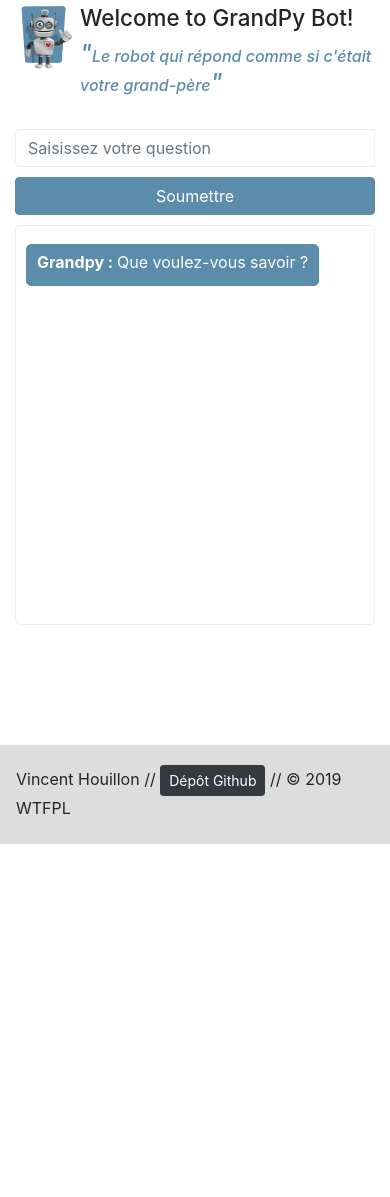
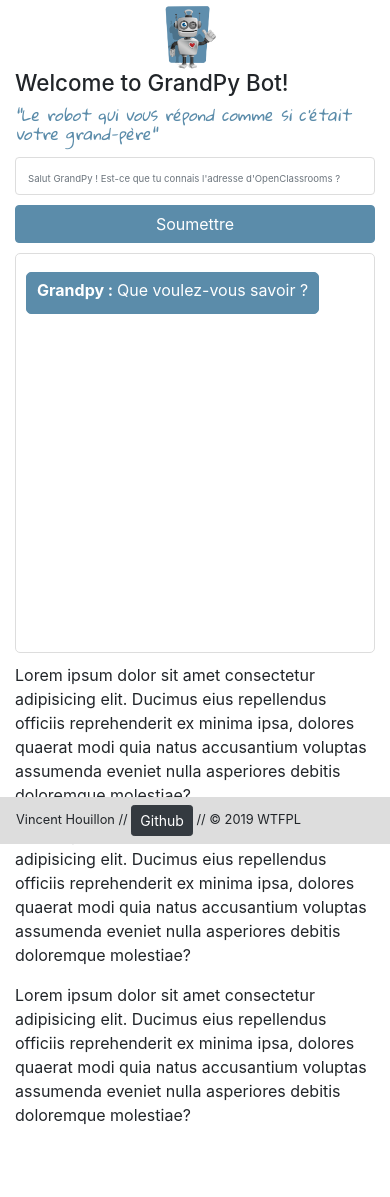
Before and after one commit to vincenthouillon/grandpy_bot, a Flask app: page / in a window 390 px wide. Before the commit the page ends 844 px from the top, so only its background shows below. Run offline with Flask 2, Linux system fonts and the light colour scheme; some libraries are stand-ins or nearby versions.

Commit message:
improvement of the homepage and CSS in less

```diff
--- a/grandpy/static/css/style.css
+++ b/grandpy/static/css/style.css
@@ -1,82 +1,97 @@
+body {
+  margin-bottom: 70px;
+}
 .navbar {
   background-color: #dddddd;
-    padding-top     : 20px;
 }
-
+.navbar p {
+  margin-bottom: 0;
+}
 .form-control {
-    border       : 1px solid #eee;
+  border: 1px solid #dddddd;
   margin-bottom: 10px;
 }
-
 .btn-primary {
   background-color: #5b8caa;
-    border-color    : #5b8caa;
+  border-color: #5b8caa;
 }
-
 .btn-primary:hover {
   background-color: #4a7187;
-    border-color    : #4a7187;
+  border-color: #4a7187;
 }
-
 #robot {
   width: 140px;
   float: left;
+  margin-bottom: -20px;
 }
-
-h1 {
+header h1 {
   padding-top: 44px;
 }
-
 header h2 {
-    color     : #5b8caa;
+  color: #5b8caa;
   font-style: italic;
-    font-size : 1.3em;
-
+  font-size: 1.2em;
+  font-family: 'Gloria Hallelujah', cursive;
 }
-
-header h2:before {
-    content  : '"';
-    font-size: 1.5em;
+input::placeholder {
+  font-size: 0.8em;
 }
-
-header h2:after {
-    content  : '"';
-    font-size: 1.5em;
+#discuss {
+  text-align: justify;
+  overflow: auto;
+  height: 400px;
+  border: 1px solid #dddddd;
+  border-radius: 5px;
+  padding: 10px;
+  margin: 10px 0;
 }
-
-#discuss {
-    text-align   : justify;
-    overflow     : auto;
-    height       : 400px;
-    border       : 1px solid #eee;
+.msg {
+  padding: 10px 10px 0 10px;
+  line-height: 14px;
+  margin: 8px 0;
+  border: 1px solid #5b8caa;
+  background-color: #5b8caa;
+  color: white;
   border-radius: 5px;
-    padding      : 10px;
-    margin       : 10px 0;
+  display: inline-block;
 }
-
-.msg {
-    padding         : 10px 10px 0 10px;
-    line-height     : 14px;
-    margin          : 8px 0;
-    border          : 1px solid #5b8caa;
-    background-color: #5b8caa;
-    color           : white;
-    border-radius   : 5px;
-    display         : inline-block;
-}
-
 @media screen and (max-width: 768px) {
   #robot {
-        width     : 60px;
-        margin    : 0;
+    width: 100px;
   }
-
   h1 {
-        font-size  : 1.4em;
-        padding-top: 5px;
+    font-size: 1.4em;
+    margin-top: -20px;
   }
-
   header h2 {
     font-size: 1em;
   }
+  input::placeholder {
+    font-size: 0.6em;
   }
+}
+@media screen and (max-width: 576px) {
+  header p {
+    text-align: center;
+    width: 80%;
+  }
+  input::placeholder {
+    font-size: 0.6em;
+  }
+  #robot {
+    width: 60px;
+    position: absolute;
+  }
+  h1 {
+    font-size: 1.4em;
+    margin-top: 10px;
+  }
+  header h2 {
+    font-size: 1em;
+    margin-bottom: -10px;
+  }
+  footer p {
+    font-size: 0.8em;
+  }
+}
+/*# sourceMappingURL=style.css.map */
--- /dev/null
+++ b/grandpy/static/css/style.less
@@ -0,0 +1,122 @@
+@blue     : #5b8caa;
+@darkblue : #4a7187;
+@lightgrey: #dddddd;
+
+body {
+    margin-bottom: 70px;
+}
+
+.navbar {
+    background-color: @lightgrey;
+    p {
+        margin-bottom: 0;
+    }
+}
+
+.form-control {
+    border       : 1px solid @lightgrey;
+    margin-bottom: 10px;
+}
+
+.btn-primary {
+    background-color: @blue;
+    border-color    : @blue;
+    &:hover {
+        background-color: @darkblue;
+        border-color    : @darkblue;
+    }
+}
+
+#robot {
+    width        : 140px;
+    float        : left;
+    margin-bottom: -20px;
+}
+
+header h1 {
+    padding-top: 44px;
+}
+
+header h2 {
+    color      : @blue;
+    font-style : italic;
+    font-size  : 1.2em;
+    font-family: 'Gloria Hallelujah', cursive;
+}
+
+input::placeholder {
+    font-size: 0.8em;
+}
+
+#discuss {
+    text-align   : justify;
+    overflow     : auto;
+    height       : 400px;
+    border       : 1px solid @lightgrey;
+    border-radius: 5px;
+    padding      : 10px;
+    margin       : 10px 0;
+}
+
+.msg {
+    padding         : 10px 10px 0 10px;
+    line-height     : 14px;
+    margin          : 8px 0;
+    border          : 1px solid @blue;
+    background-color: @blue;
+    color           : white;
+    border-radius   : 5px;
+    display         : inline-block;
+}
+
+@media screen and (max-width: 768px) {
+
+    #robot {
+        width: 100px;
+    }
+
+    h1 {
+        font-size : 1.4em;
+        margin-top: -20px;
+    }
+
+    header h2 {
+        font-size: 1em;
+    }
+
+    input::placeholder {
+        font-size: 0.6em;
+    }
+}
+
+
+@media screen and (max-width: 576px) {
+
+    header p {
+        text-align: center;
+        width     : 80%;
+    }
+
+    input::placeholder {
+        font-size: 0.6em;
+    }
+
+    #robot {
+        width   : 60px;
+        position: absolute;
+    }
+
+    h1 {
+        font-size : 1.4em;
+        margin-top: 10px;
+    }
+
+    header h2 {
+        font-size    : 1em;
+        margin-bottom: -10px;
+    }
+
+    footer p {
+        font-size: 0.8em;
+    }
+}
--- a/grandpy/templates/index.html
+++ b/grandpy/templates/index.html
@@ -8,6 +8,8 @@
     <link rel="stylesheet" href="https://stackpath.bootstrapcdn.com/bootstrap/4.3.1/css/bootstrap.min.css" integrity="sha384-ggOyR0iXCbMQv3Xipma34MD+dH/1fQ784/j6cY/iJTQUOhcWr7x9JvoRxT2MZw1T"
         crossorigin="anonymous">
     <link rel="stylesheet" href="../static/css/style.css">
+    <link href="https://fonts.googleapis.com/css?family=Gloria+Hallelujah" rel="stylesheet">
+    <link rel="icon" type="image/png" href="../static/img/hv01-white.png">
     <title>Grandpy Bot</title>
 </head>
 
@@ -15,21 +17,23 @@
     <div class="container">
         <header>
             <div class="row">
-                <div class="col-xl-2 col-lg-2 col-md-3 col-2">
-                    <img id="robot" src="../static/img/robot.png" alt="robot clipart">
+                <div class="col-xl-2 col-lg-2 col-md-3 col-sm-3 col-12">
+                    <p>
+                        <img id="robot" src="../static/img/robot.png" alt="robot clipart">
+                    </p>
                 </div>
-                <div class="col-xl-10 col-lg-10 col-md-9 col-10">
+                <div class="col-xl-10 col-lg-10 col-md-9 col-sm-9 col-12 col-12">
                     <h1>Welcome to GrandPy Bot!</h1>
-                    <h2>Le robot qui répond comme si c'était votre grand-père</h2>
+                    <h2>"Le robot qui vous répond comme si c'était votre grand-père"</h2>
                 </div>
             </div>
             <br>
             <form>
                 <div class="row">
-                    <div class="col-lg-10 col-sm-12">
-                        <input type="text" class="form-control" placeholder="Saisissez votre question">
+                    <div class="col-lg-10 col-md-10 col-sm-9">
+                        <input type="text" class="form-control" placeholder="Salut GrandPy ! Est-ce que tu connais l'adresse d'OpenClassrooms ?">
                     </div>
-                    <div class="col-lg-2">
+                    <div class="col-lg-2 col-md-2 col-sm-3">
                         <button type="submit" class="btn btn-primary btn-block">Soumettre</button>
                     </div>
                 </div>
@@ -43,13 +47,16 @@
                 <p><strong>Grandpy : </strong>Que voulez-vous savoir ?</p>
             </div>
         </div>
+
+    <p>Lorem ipsum dolor sit amet consectetur adipisicing elit. Ducimus eius repellendus officiis reprehenderit ex minima ipsa, dolores quaerat modi quia natus accusantium voluptas assumenda eveniet nulla asperiores debitis doloremque molestiae?</p>
+    <p>Lorem ipsum dolor sit amet consectetur adipisicing elit. Ducimus eius repellendus officiis reprehenderit ex minima ipsa, dolores quaerat modi quia natus accusantium voluptas assumenda eveniet nulla asperiores debitis doloremque molestiae?</p>
+    <p>Lorem ipsum dolor sit amet consectetur adipisicing elit. Ducimus eius repellendus officiis reprehenderit ex minima ipsa, dolores quaerat modi quia natus accusantium voluptas assumenda eveniet nulla asperiores debitis doloremque molestiae?</p>
     </div>
 
     <footer>
         <div class="navbar fixed-bottom">
             <p>Vincent Houillon //
-                <a class="btn btn-dark btn-sm" href="https://github.com/vincenthouillon/grandpy_bot" target=_blank>Dépôt
-                    Github</a> //
+                <a class="btn btn-dark btn-sm" href="https://github.com/vincenthouillon/grandpy_bot" target=_blank>Github</a> //
                 &copy 2019 WTFPL
             </p>
         </div>
```
Also changed, not shown: grandpy/static/img/Screenshot.png, grandpy/static/img/hv01-white.png (added), 1 other file. Lines whose indentation alone changed are shown as unchanged.
